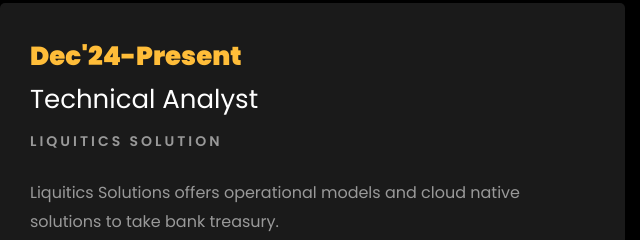
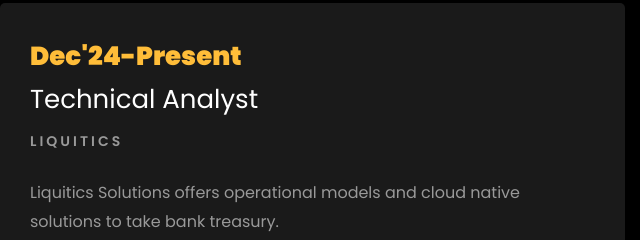
Before and after one commit to Nomadic43/NischalSingh.github.io, a plain HTML site: page index.html in a window 1280 px wide. Shown: the part 2200-2440 px from the top of the page, 0-640 px from the left. Drawn offline with Linux system fonts and the light colour scheme; animation ran at ten frames a second; files whose address does not match are found by name.

Commit message:
Update index.html

```diff
--- a/index.html
+++ b/index.html
@@ -355,7 +355,7 @@
 					<div class="resume-wrap ftco-animate">
 						<span class="date">Dec'24-Present</span>
 						<h2>Technical Analyst</h2>
-						<span class="position">Liquitics Solution</span>
+						<span class="position">Liquitics</span>
 						<p class="mt-4">Liquitics Solutions offers operational models and cloud native solutions to take bank treasury.
 							<ul>
 								<li>Managed end-to-end ETL workflows for high-volume banking data, including reporting and data-driven decisions on loan risks and financial strategies.</li>
```
